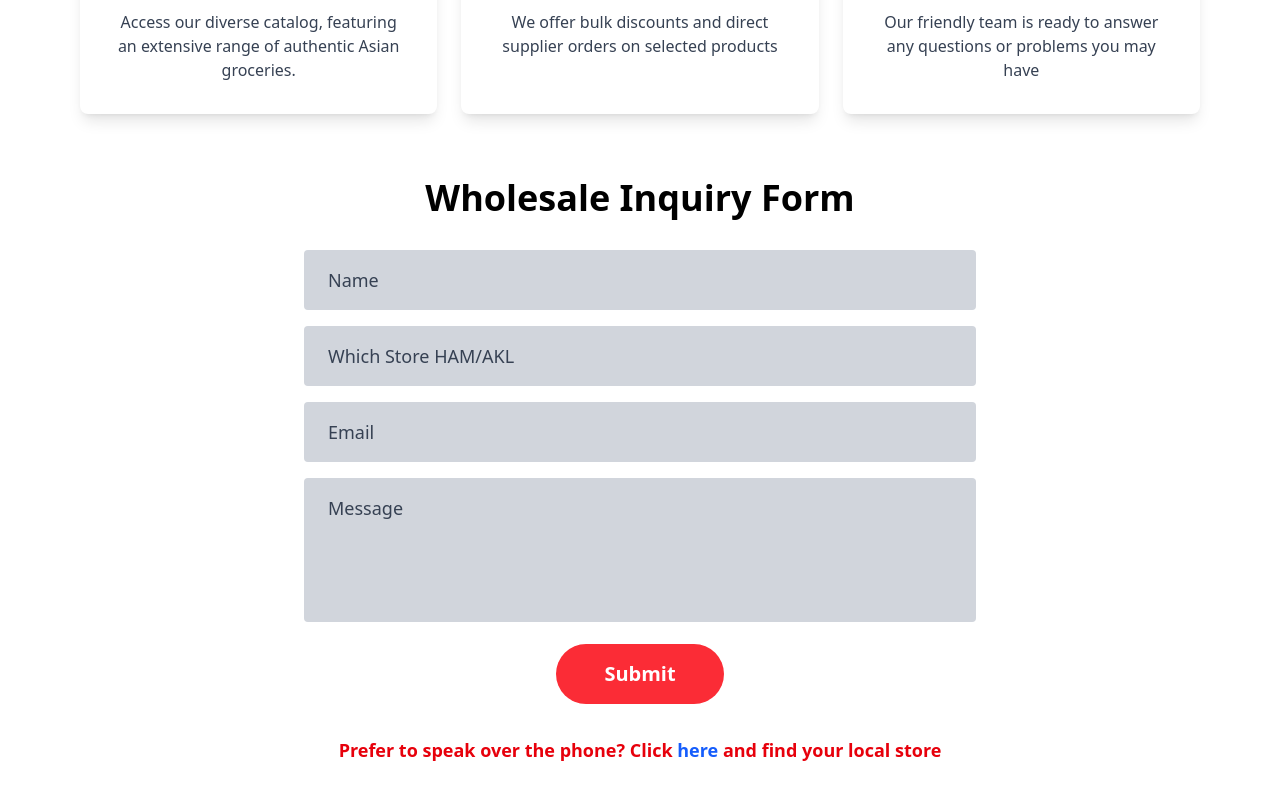
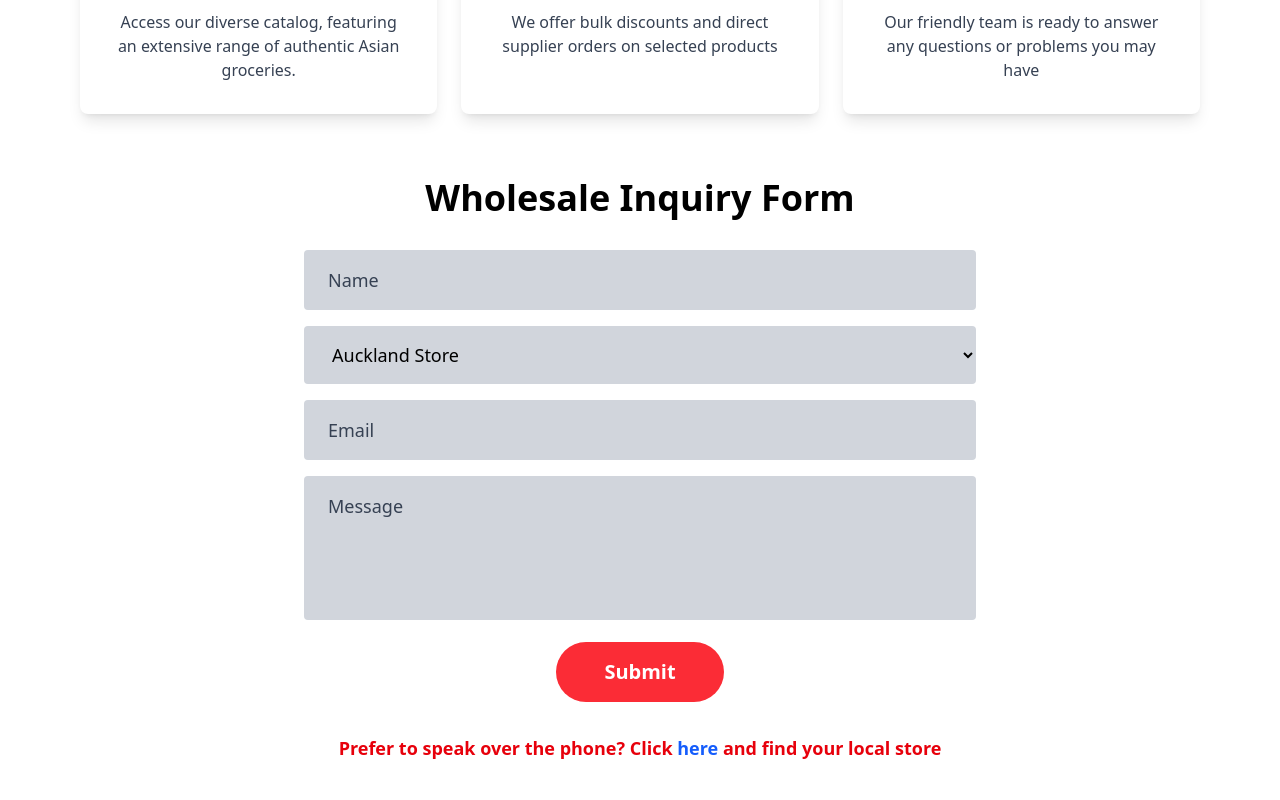
Before and after one commit to xipizy/ings-website, a React (Vite) app: page /wholesale in a window 1280 px wide. Shown: the part 1079-1879 px from the top of the page. Built offline with nearby package versions, Linux system fonts and the light colour scheme.

Commit message:
Changed store to drop down. Added text to clear on submission

```diff
--- a/src/components/wholesale.jsx
+++ b/src/components/wholesale.jsx
@@ -6,7 +6,7 @@ import Navbar from './navbar'
 export default function WholesaleInquiry() {
   const [formData, setFormData] = useState({
     name: '',
-    store: '',
+    store: 'AKL',
     email: '',
     message: ''
   });
@@ -28,6 +28,13 @@ export default function WholesaleInquiry() {
     console.log('Form submitted:', formData);
     alert('Thank you for your inquiry! We will contact you soon.');
     // Add your form submission logic here
+    // Clear
+    setFormData({
+      name: '',
+      store: 'AKL',
+      email: '',
+      message: ''
+    });
   };
 
   return (
@@ -106,17 +113,19 @@ export default function WholesaleInquiry() {
                 placeholder="Name"
                 value={formData.name}
                 onChange={handleChange}
-                className="w-full px-6 py-4 bg-gray-300 rounded text-lg placeholder-gray-700 focus:outline-none focus:ring-2 focus:ring-red-500"
+                className="text-black w-full px-6 py-4 bg-gray-300 rounded text-lg placeholder-gray-700 focus:outline-none focus:ring-2 focus:ring-red-500"
                 />
 
-                <input
-                type="text"
+                <select
                 name="store"
                 placeholder="Which Store HAM/AKL"
                 value={formData.store}
                 onChange={handleChange}
-                className="w-full px-6 py-4 bg-gray-300 rounded text-lg placeholder-gray-700 focus:outline-none focus:ring-2 focus:ring-red-500"
-                />
+                className="text-black w-full px-6 py-4 bg-gray-300 rounded text-lg placeholder-gray-700 focus:outline-none focus:ring-2 focus:ring-red-500"
+                >
+                    <option value="AKL">Auckland Store</option>
+                    <option value="HAM">Hamilton Store</option>
+                </select>
 
                 <input
                 type="email"
@@ -124,7 +133,7 @@ export default function WholesaleInquiry() {
                 placeholder="Email"
                 value={formData.email}
                 onChange={handleChange}
-                className="w-full px-6 py-4 bg-gray-300 rounded text-lg placeholder-gray-700 focus:outline-none focus:ring-2 focus:ring-red-500"
+                className="text-black w-full px-6 py-4 bg-gray-300 rounded text-lg placeholder-gray-700 focus:outline-none focus:ring-2 focus:ring-red-500"
                 />
 
                 <textarea
@@ -133,7 +142,7 @@ export default function WholesaleInquiry() {
                 value={formData.message}
                 onChange={handleChange}
                 rows="4"
-                className="w-full px-6 py-4 bg-gray-300 rounded text-lg placeholder-gray-700 focus:outline-none focus:ring-2 focus:ring-red-500 resize-none"
+                className="w-full px-6 py-4 bg-gray-300 rounded text-lg placeholder-gray-700 focus:outline-none focus:ring-2 focus:ring-red-500 resize-none text-black"
                 />
 
                 <div className="text-center">
```
